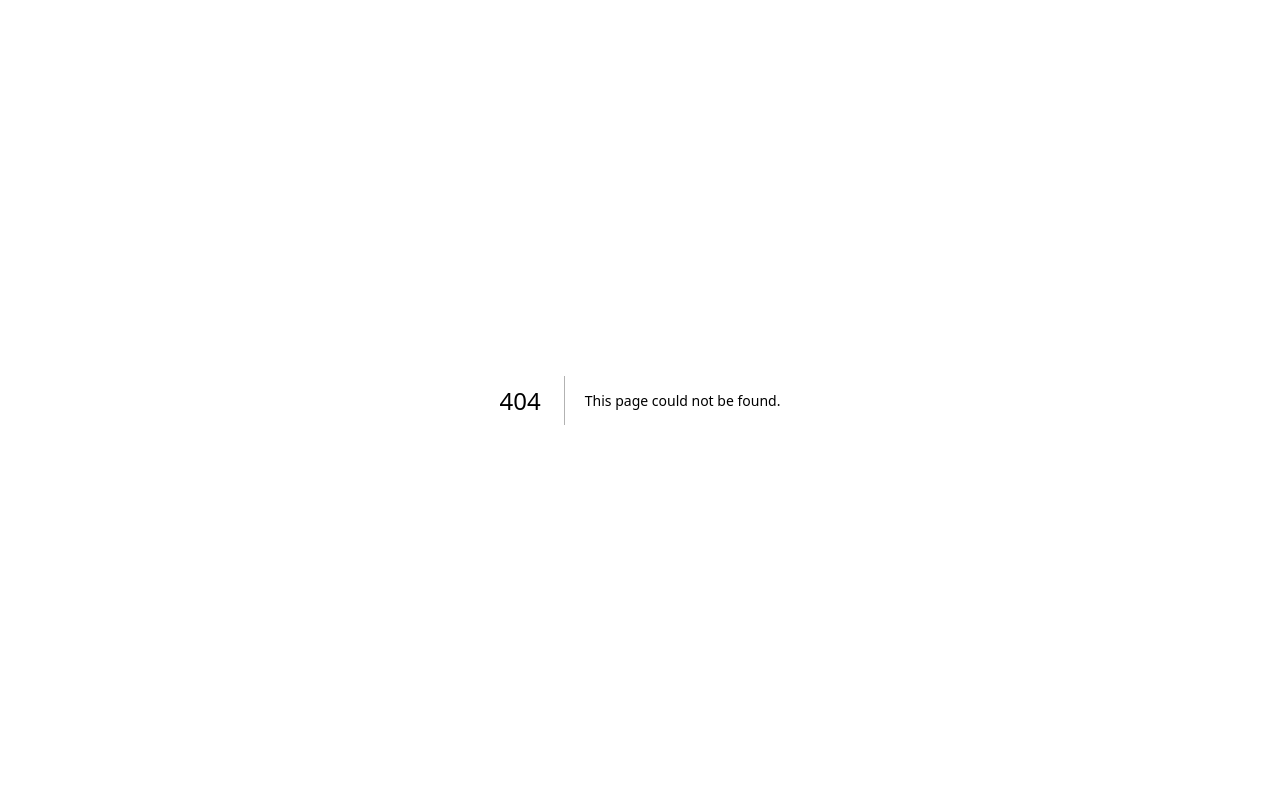
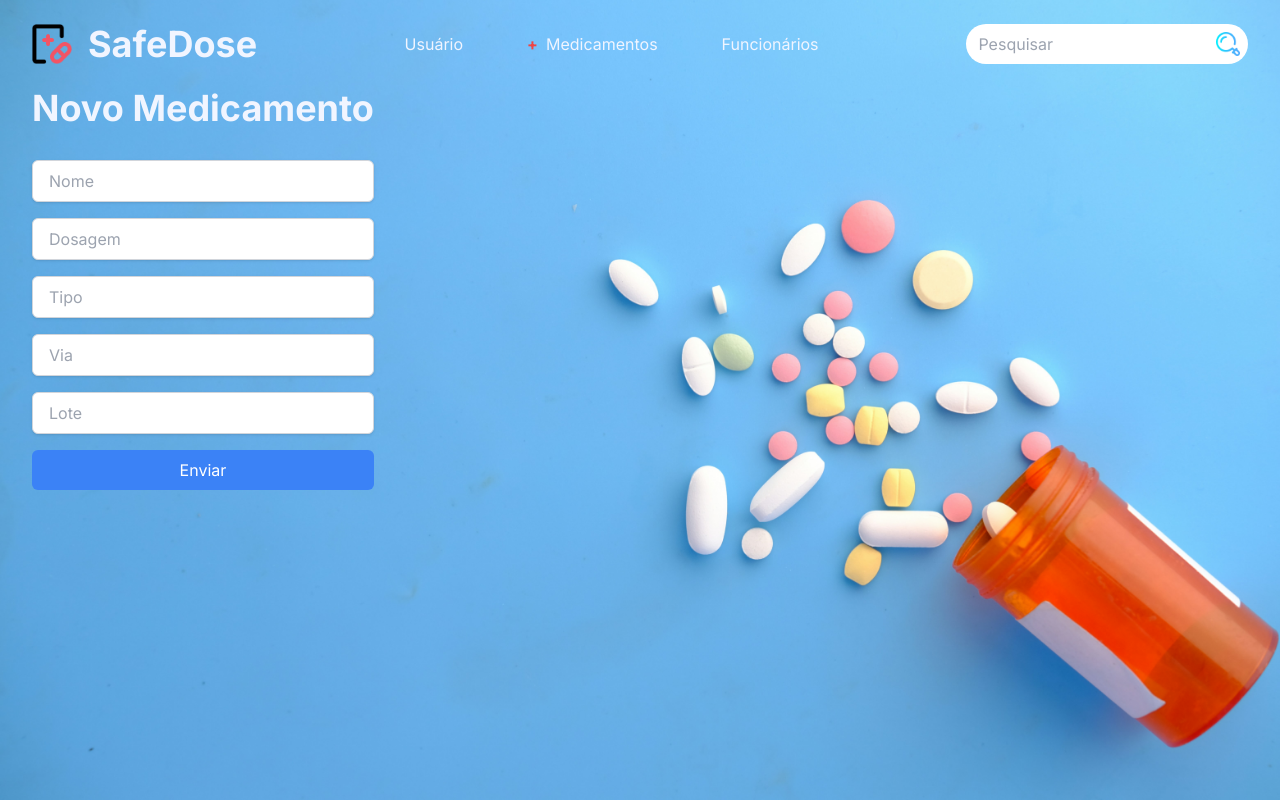
Before and after one commit to debsdamaso/projetosdweb, a Next.js app: page /medicamentos/new in a window 1280 px wide. Before the commit this address had no page. Built offline with nearby package versions, Linux system fonts and the light colour scheme.

Commit message:
crud de update, create e list funcionando

```diff
--- a/package.json
+++ b/package.json
@@ -11,8 +11,10 @@
   "dependencies": {
     "@types/react-icons": "^3.0.0",
     "next": "14.1.4",
+    "next-navigation": "^1.0.6",
     "react": "^18",
-    "react-dom": "^18"
+    "react-dom": "^18",
+    "react-router-dom": "^6.23.0"
   },
   "devDependencies": {
     "@types/node": "^20",
--- /dev/null
+++ b/src/app/medicamentos/new/page.tsx
@@ -0,0 +1,39 @@
+// pages/medicamentos/new.tsx
+"use client"
+// pages/medicamentos/new.tsx
+import React from 'react';
+import FormularioMedicamento from '@/components/FormularioMedicamento';
+import NavBar from '@/components/NavBar';
+import { salvarMedicamentosLocalmente } from '@/utils/localStorage';
+
+const NovoMedicamento = () => {
+  const handleSubmit = (medicamento: any) => {
+    console.log('Dados do formulário:', medicamento);
+    // Salvar localmente o novo medicamento
+    salvarNovoMedicamento(medicamento);
+  };
+
+  const salvarNovoMedicamento = (medicamento: any) => {
+    let medicamentos = JSON.parse(localStorage.getItem('medicamentos') || '[]');
+    // Verificar se medicamentos não é um array válido
+    if (!Array.isArray(medicamentos)) {
+      medicamentos = [];
+    }
+    // Adicionando o novo medicamento à lista
+    medicamentos.push(medicamento);
+    // Salvando a lista atualizada no localStorage
+    localStorage.setItem('medicamentos', JSON.stringify(medicamentos));
+  };
+
+  return (
+    <main className="flex flex-col items-center">
+      <NavBar active="medicamentos" />
+      <div className="max-w-md mx-auto lg:ml-8"> {/* Adicionamos uma margem à esquerda para afastar o formulário */}
+        <h1 className="text-4xl font-bold mb-8">Novo Medicamento</h1>
+        <FormularioMedicamento onSubmit={handleSubmit} />
+      </div>
+    </main>
+  );
+};
+
+export default NovoMedicamento;
--- a/src/app/medicamentos/page.tsx
+++ b/src/app/medicamentos/page.tsx
@@ -1,9 +1,14 @@
+// pages/medicamentos/page.tsx
 import Image from "next/image";
 import { NavBar } from "@/components/NavBar";
 import ButtonGroup from "@/components/ButtonGroup";
 
 export default function Medicamentos() {
-  const buttons = ["Atualizar Medicamento", "Cadastrar Medicamento", "Listar Medicamentos"];
+  const buttons = [
+    { text: "Atualizar Medicamento", route: "/medicamentos/update" },
+    { text: "Cadastrar Medicamento", route: "/medicamentos/new" },
+    { text: "Listar Medicamentos", route: "/medicamentos/show" },
+  ];
 
   return (
     <main className="flex flex-col items-center min-h-screen">
--- /dev/null
+++ b/src/app/medicamentos/show/page.tsx
@@ -0,0 +1,41 @@
+// pages/medicamentos/listar.tsx
+"use client"
+import React, { useEffect, useState } from 'react';
+import NavBar from '@/components/NavBar';
+
+const ListarMedicamentos = () => {
+  const [medicamentos, setMedicamentos] = useState<any[]>([]);
+
+  useEffect(() => {
+    const medicamentosFromStorage = localStorage.getItem('medicamentos');
+    if (medicamentosFromStorage) {
+      const parsedMedicamentos = JSON.parse(medicamentosFromStorage);
+      setMedicamentos(parsedMedicamentos);
+    }
+  }, []);
+
+  return (
+    <main className="flex flex-col items-center">
+      <NavBar active="medicamentos" />
+      <div className="max-w-md mx-auto lg:ml-8">
+        <h1 className="text-4xl font-bold mb-8">Lista de Medicamentos</h1>
+        {medicamentos.length > 0 ? (
+          <ul>
+            {medicamentos.map((medicamento, index) => (
+              <li key={index} className="mb-4">
+                <h2 className="text-lg font-bold">{medicamento.nome}</h2>
+                <p>Via: {medicamento.via}</p>
+                <p>Lote: {medicamento.lote}</p>
+                {/* Adicione outros detalhes do medicamento conforme necessário */}
+              </li>
+            ))}
+          </ul>
+        ) : (
+          <p>Nenhum medicamento listado ainda.</p>
+        )}
+      </div>
+    </main>
+  );
+};
+
+export default ListarMedicamentos;
--- /dev/null
+++ b/src/app/medicamentos/update/page.tsx
@@ -0,0 +1,31 @@
+// pages/medicamentos/atualizar.tsx
+"use client"
+import React from 'react';
+import FormularioMedicamento from '@/components/FormularioMedicamento';
+import NavBar from '@/components/NavBar';
+import { salvarMedicamentosLocalmente } from '@/utils/localStorage';
+
+const AtualizarMedicamento = () => {
+  const handleSubmit = (medicamentoAtualizado: any) => {
+    const medicamentos = JSON.parse(localStorage.getItem('medicamentos') || '[]');
+    const medicamentosAtualizados = medicamentos.map((medicamento: any) => {
+      if (medicamento.nome === medicamentoAtualizado.nome) {
+        return medicamentoAtualizado; // Atualiza o medicamento correspondente
+      }
+      return medicamento;
+    });
+    salvarMedicamentosLocalmente(medicamentosAtualizados); // Salva os medicamentos atualizados
+  };
+
+  return (
+    <main className="flex flex-col items-center">
+      <NavBar active="medicamentos" />
+      <div className="max-w-md mx-auto lg:ml-8"> {/* Adicionamos uma margem à esquerda para afastar o formulário */}
+        <h1 className="text-4xl font-bold mb-8">Atualizar Medicamento</h1>
+        <FormularioMedicamento onSubmit={handleSubmit} />
+      </div>
+    </main>
+  );
+};
+
+export default AtualizarMedicamento;
--- a/src/components/ButtonGroup.tsx
+++ b/src/components/ButtonGroup.tsx
@@ -1,19 +1,20 @@
+// components/ButtonGroup.tsx
 import React from 'react';
+import Link from 'next/link';
 
 interface ButtonGroupProps {
-  buttons: string[];
+  buttons: { text: string; route: string }[];
 }
 
 const ButtonGroup: React.FC<ButtonGroupProps> = ({ buttons }) => {
   return (
     <div className="flex flex-col ml-16 mt-4">
-      {buttons.map((text, index) => (
-        <button
-          key={index}
-          className="w-full px-4 py-2 text-blue-800 border border-blue-500 rounded hover:bg-blue-500 hover:text-white transition duration-300 mb-4"
-        >
-          {text}
-        </button>
+      {buttons.map(({ text, route }, index) => (
+        <Link href={route} key={index}>
+          <button className="w-full px-4 py-2 text-blue-800 border border-blue-500 rounded hover:bg-blue-500 hover:text-white transition duration-300 mb-4">
+            {text}
+          </button>
+        </Link>
       ))}
     </div>
   );
--- /dev/null
+++ b/src/components/FormularioMedicamento.tsx
@@ -0,0 +1,70 @@
+// components/FormularioMedicamento.tsx
+import React, { useState } from 'react';
+
+interface FormularioMedicamentoProps {
+  onSubmit: (medicamento: any) => void;
+}
+
+const FormularioMedicamento: React.FC<FormularioMedicamentoProps> = ({ onSubmit }) => {
+  const [nome, setNome] = useState('');
+  const [dosagem, setDosagem] = useState('');
+  const [tipo, setTipo] = useState('');
+  const [via, setVia] = useState('');
+  const [lote, setLote] = useState('');
+
+  const handleSubmit = (e: React.FormEvent) => {
+    e.preventDefault();
+    const medicamento = { nome, dosagem, tipo, via, lote };
+    onSubmit(medicamento);
+    setNome('');
+    setDosagem('');
+    setTipo('');
+    setVia('');
+    setLote('');
+  };
+
+  return (
+    <form onSubmit={handleSubmit} className="flex flex-col space-y-4">
+      <input
+        type="text"
+        placeholder="Nome"
+        value={nome}
+        onChange={(e) => setNome(e.target.value)}
+        className="border border-gray-300 rounded-md px-4 py-2 text-black shadow" // Adiciona uma sombra ao texto
+      />
+      <input
+        type="text"
+        placeholder="Dosagem"
+        value={dosagem}
+        onChange={(e) => setDosagem(e.target.value)}
+        className="border border-gray-300 rounded-md px-4 py-2 text-black shadow"
+      />
+      <input
+        type="text"
+        placeholder="Tipo"
+        value={tipo}
+        onChange={(e) => setTipo(e.target.value)}
+        className="border border-gray-300 rounded-md px-4 py-2 text-black shadow"
+      />
+      <input
+        type="text"
+        placeholder="Via"
+        value={via}
+        onChange={(e) => setVia(e.target.value)}
+        className="border border-gray-300 rounded-md px-4 py-2 text-black shadow"
+      />
+      <input
+        type="text"
+        placeholder="Lote"
+        value={lote}
+        onChange={(e) => setLote(e.target.value)}
+        className="border border-gray-300 rounded-md px-4 py-2 text-black shadow"
+      />
+      <button type="submit" className="bg-blue-500 text-white px-4 py-2 rounded-md hover:bg-blue-600 transition duration-300">
+        Enviar
+      </button>
+    </form>
+  );
+};
+
+export default FormularioMedicamento;
--- /dev/null
+++ b/src/utils/localStorage.ts
@@ -0,0 +1,4 @@
+// utils/localStorage.ts
+export const salvarMedicamentosLocalmente = (medicamentos: any[]) => {
+    localStorage.setItem('medicamentos', JSON.stringify(medicamentos));
+  };
```
Also changed, not shown: 1 other file (tests, documents, lock files or other folders).
